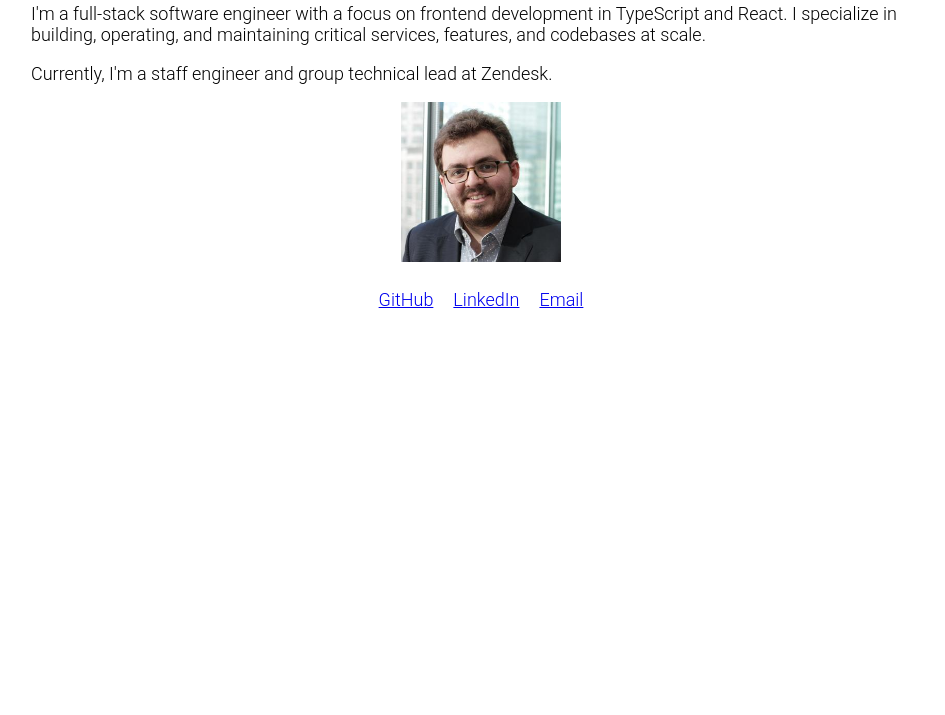
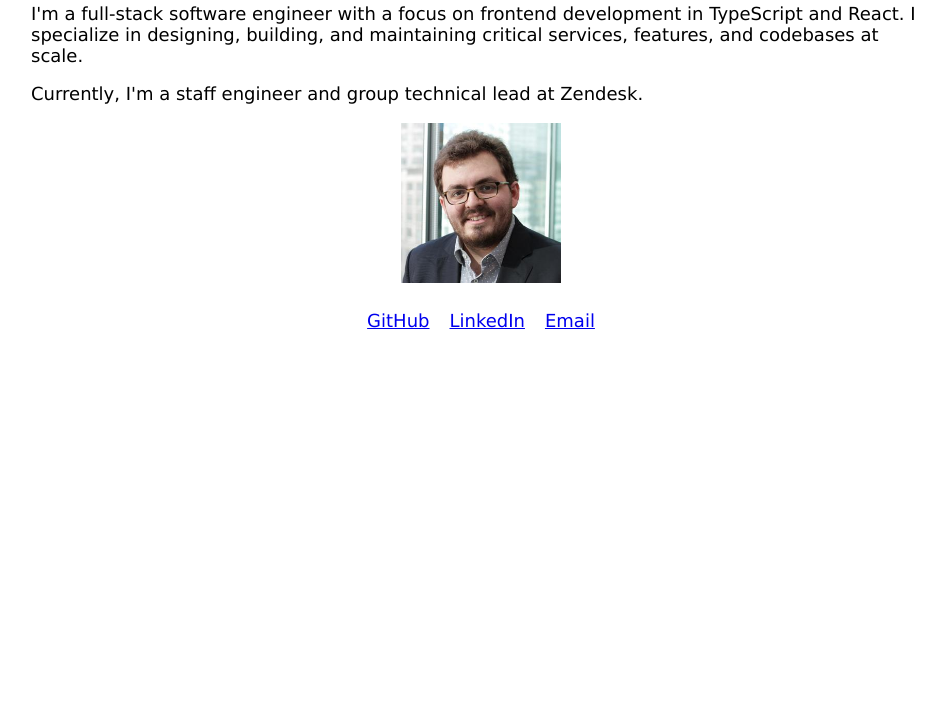
Before and after one commit to louisscruz/louisscruz.github.io, a Gatsby site: page / in a window 1280 px wide. Shown: the part 85-800 px from the top of the page, without its empty margins (159-1104 px from the left). Built offline with nearby package versions, Linux system fonts and the light colour scheme; Gatsby itself is replaced by a stand-in of ours.

Commit message:
fix: fix the site title and improve font styling

```diff
--- a/src/components/GlobalStyles.ts
+++ b/src/components/GlobalStyles.ts
@@ -7,20 +7,18 @@ const GlobalStyles = createGlobalStyle`
   html, body, h1, h2, h3, h4, h5, h6 {
     margin: 0;
     padding: 0;
-    font-family: Roboto, sans-serif;
+    font-family: Verdana, sans-serif;
     font-size: 18px;
     font-weight: 300;
   }
   h1, h2 {
-    font-family: "Playfair Display", serif;
+    font-family: Garamond, serif;
   }
   h1 {
     font-size: 62px;
-    font-weight: 600;
   }
   h2 {
     font-size: 48px;
-    font-weight: 400;
   }
   p {
     margin-block-start: 1em;
--- a/src/components/Seo.tsx
+++ b/src/components/Seo.tsx
@@ -64,7 +64,9 @@ const Seo = React.memo<SeoProps>(({ description, lang, title }) => {
     [lang]
   );
 
-  return <Helmet htmlAttributes={htmlAttributes} title={title} meta={meta} />;
+  return (
+    <Helmet htmlAttributes={htmlAttributes} title={titleToUse} meta={meta} />
+  );
 });
 
 export default Seo;
--- a/src/pages/index.tsx
+++ b/src/pages/index.tsx
@@ -2,6 +2,7 @@ import * as React from 'react';
 import { StaticImage } from 'gatsby-plugin-image';
 import styled from 'styled-components';
 
+import Seo from '../components/Seo';
 import Layout from '../components/Layout';
 
 const Ul = styled.ul`
@@ -23,14 +24,18 @@ const ImageContainer = styled.div`
 
 /* <Seo title="Home" /> */
 const IndexPage = React.memo(() => (
+  <>
+    <Seo />
     <Layout>
       <h1>Louis Cruz</h1>
       <p>
-      I'm a full-stack software engineer with a focus on frontend development in
-      TypeScript and React. I specialize in building, operating, and maintaining
-      critical services, features, and codebases at scale.
+        I'm a full-stack software engineer with a focus on frontend development
+        in TypeScript and React. I specialize in designing, building, and
+        maintaining critical services, features, and codebases at scale.
       </p>
-    <p>Currently, I'm a staff engineer and group technical lead at Zendesk.</p>
+      <p>
+        Currently, I'm a staff engineer and group technical lead at Zendesk.
+      </p>
       <ImageContainer>
         <StaticImage
           src="../images/profile.jpeg"
@@ -51,6 +56,7 @@ const IndexPage = React.memo(() => (
         </Li>
       </Ul>
     </Layout>
+  </>
 ));
 
 export default IndexPage;
```
Lines whose indentation alone changed are shown as unchanged.
